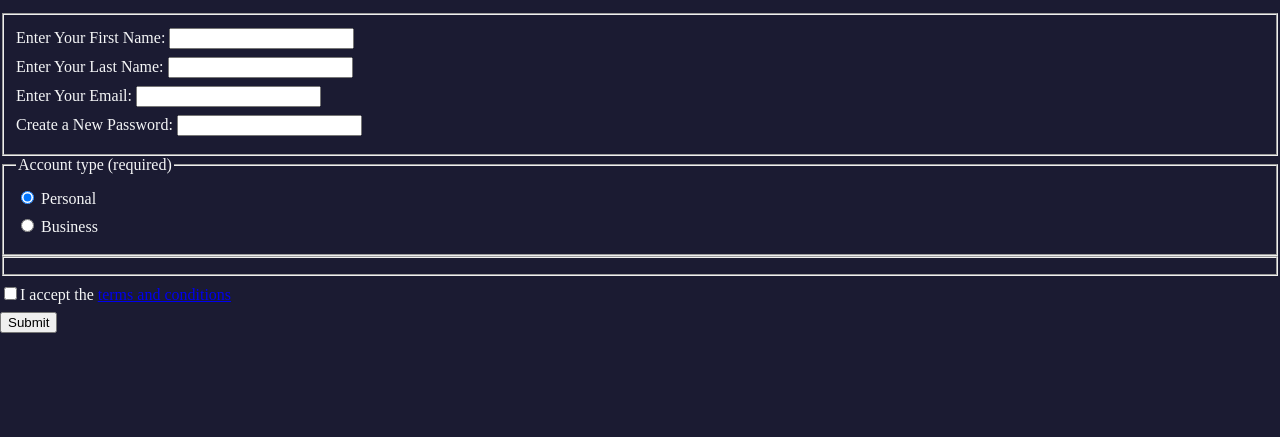
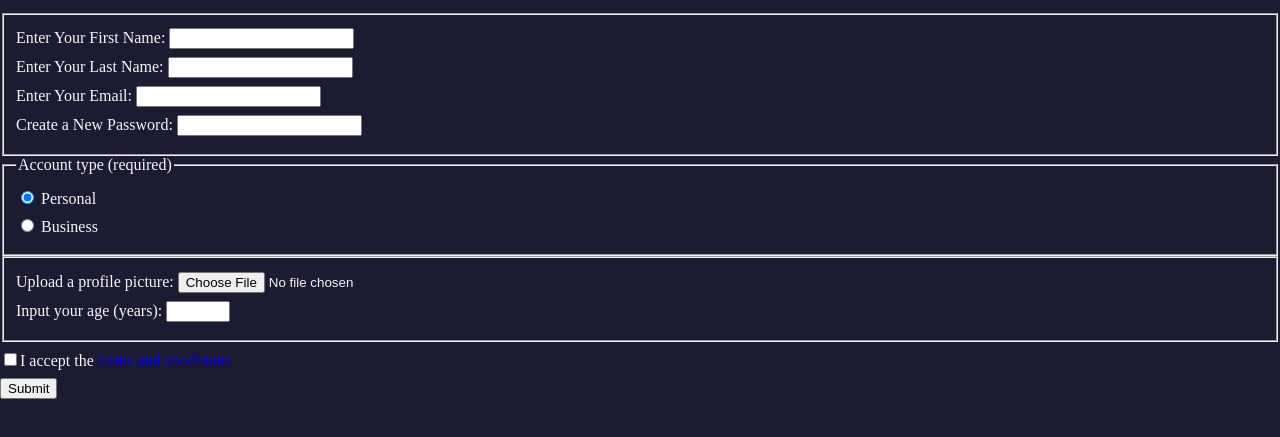
Before and after one commit to gabrielperez727/responsive-web-design, a plain HTML site: page registration-form/index.html in a window 1280 px wide. Shown: the part 101-538 px from the top of the page. Drawn offline with Linux system fonts and the light colour scheme.

Commit message:
Add profile picture upload and age input

```diff
--- a/registration-form/index.html
+++ b/registration-form/index.html
@@ -49,7 +49,12 @@
           Business
         </label>
       </fieldset>
-      <fieldset></fieldset>
+      <fieldset>
+        <label>Upload a profile picture: <input type="file" /></label>
+        <label
+          >Input your age (years): <input min="13" max="120" type="number"
+        /></label>
+      </fieldset>
       <label for="terms-and-conditions"
         ><input id="terms-and-conditions" required type="checkbox" />I accept
         the
```
